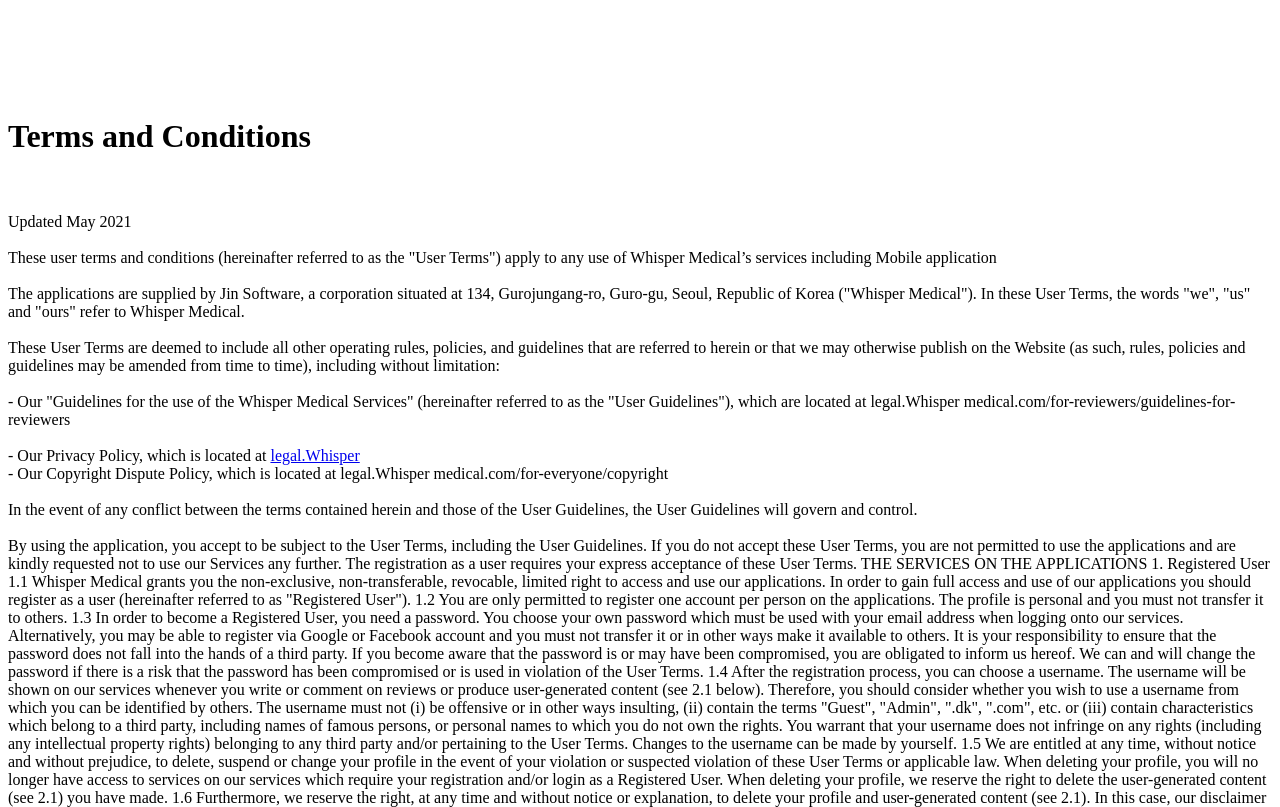
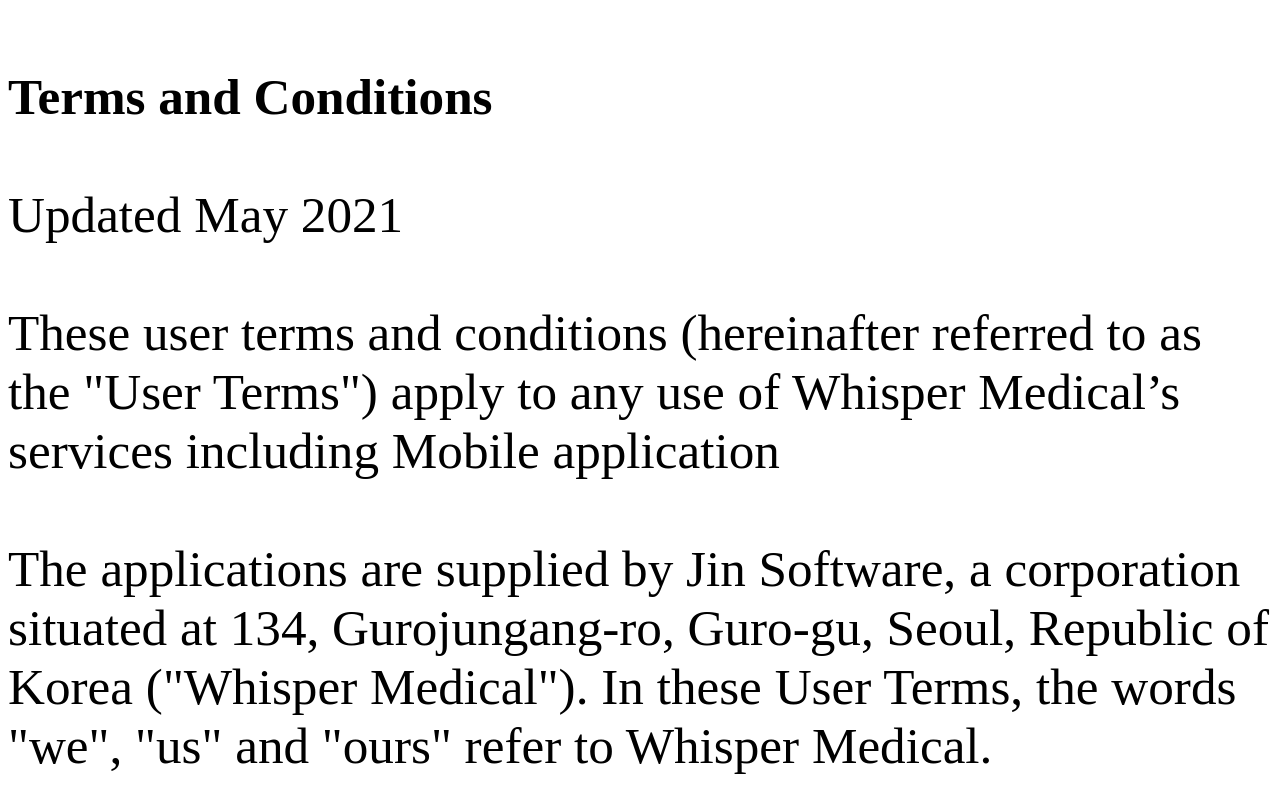
Before and after one commit to whispermedical/localization, a plain HTML site: page terms.html in a window 1280 px wide. Shown: the top 807 px of the page. Drawn offline with Linux system fonts and the light colour scheme.

Commit message:
Update terms.html

```diff
--- a/terms.html
+++ b/terms.html
@@ -1,7 +1,7 @@
 <html>
 <p style="font-size:4vw;">
   </br>
-<h1><b>Terms and Conditions</b></h1></br></br>
+<b>Terms and Conditions</b></br></br>
 Updated May 2021</br></br>
 
 
```
